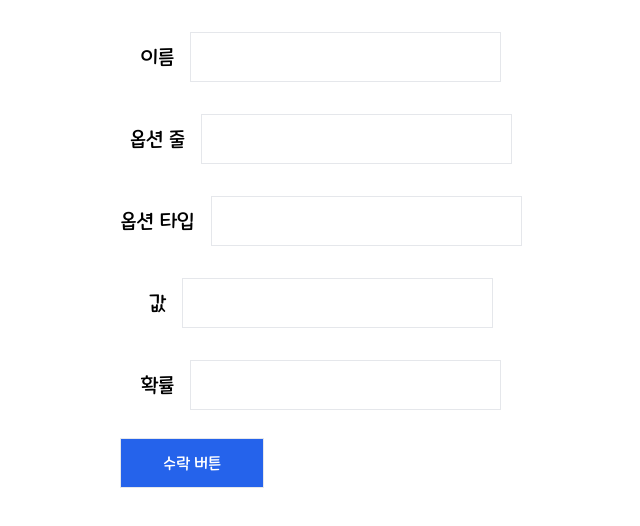
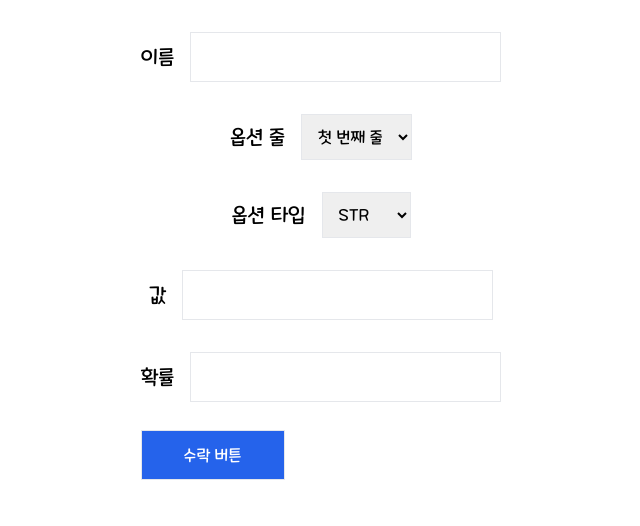
Before and after one commit to DoggySummer/mapleCube, a Next.js app: page /add in a window 1280 px wide. Shown: the top 526 px of the page, without its empty margins (319-959 px from the left). Built offline with nearby package versions, Linux system fonts and the light colour scheme.

Commit message:
select로 바꿈

```diff
--- a/app/(pages)/add/page.tsx
+++ b/app/(pages)/add/page.tsx
@@ -1,16 +1,18 @@
 'use client'
+import { Select } from '@mui/material'
 import { NextRequest } from 'next/server'
 
 import { useState } from 'react'
 
 const AddDB = () => {
+  const optionTypeData = ['STR', 'DEX', 'INT', 'LUK', '올스탯', '공격력', '마력', '방무', '데미지']
   const [form, setForm] = useState({
     optionName: '',
-    optionSeq: 0,
     optionType: '',
     value: 0,
     possibility: 0,
   })
+  const [optionSeq, setOptionSeq] = useState('0')
 
   const handleChange = (e: React.ChangeEvent<HTMLInputElement>) => {
     setForm({
@@ -19,13 +21,17 @@ const AddDB = () => {
     })
   }
 
+  const handleSelectChange = (e: React.ChangeEvent<HTMLSelectElement>) => {
+    setOptionSeq(e.target.value)
+  }
+
   const handleSubmit = async () => {
     try {
       const res = await fetch('http://localhost:3000/api/add', {
         method: 'POST',
         body: JSON.stringify({
           optionName: form.optionName,
-          optionSeq: form.optionSeq,
+          optionSeq: optionSeq,
           optionType: form.optionType,
           value: form.value,
           possibility: form.possibility,
@@ -36,7 +42,7 @@ const AddDB = () => {
       })
       console.log(res)
       if (res.ok) {
-        console.log('성공이얌')
+        alert('다음꺼 해라')
       } else {
         console.log('실패얌')
       }
@@ -49,23 +55,36 @@ const AddDB = () => {
       <form method="POST" onSubmit={handleSubmit}>
         <div className="mt-8 flex items-center justify-center">
           <div className="pr-4 text-xl">이름</div>
-          <input className="border px-3 py-3" name="optionName" onChange={handleChange} />
+          <input className="border px-3 py-3" name="optionName" onChange={handleChange} autoComplete="off" />
         </div>
         <div className="mt-8 flex items-center justify-center">
           <div className="pr-4 text-xl">옵션 줄</div>
-          <input className="border px-3 py-3" name="optionSeq" onChange={handleChange} />
+          <select className="border px-3 py-3" name="optionSeq" onChange={handleSelectChange} autoComplete="off">
+            <option value="1">첫 번째 줄</option>
+            <option value="2">두 번째 줄</option>
+            <option value="3">세 번째 줄</option>
+          </select>
         </div>
         <div className="mt-8 flex items-center justify-center">
           <div className="pr-4 text-xl">옵션 타입</div>
-          <input className="border px-3 py-3" name="optionType" onChange={handleChange} />
+          <select className="border px-3 py-3" name="optionSeq" onChange={handleSelectChange} autoComplete="off">
+            {optionTypeData.map((item, i) => {
+              return (
+                <option value={item} key={i}>
+                  {item}
+                </option>
+              )
+            })}
+          </select>
+          {/* <input className="border px-3 py-3" name="optionType" onChange={handleChange} autoComplete="off" /> */}
         </div>
         <div className="mt-8 flex items-center justify-center">
           <div className="pr-4 text-xl">값</div>
-          <input className="border px-3 py-3" name="value" onChange={handleChange} />
+          <input className="border px-3 py-3" name="value" onChange={handleChange} autoComplete="off" />
         </div>
         <div className="mt-8 flex items-center justify-center">
           <div className="pr-4 text-xl">확률</div>
-          <input className="border px-3 py-3" name="possibility" onChange={handleChange} />
+          <input className="border px-3 py-3" name="possibility" onChange={handleChange} autoComplete="off" />
         </div>
         <button className="mt-7 block w-36 border bg-blue-600 px-9 py-3 text-white">수락 버튼</button>
       </form>
```
